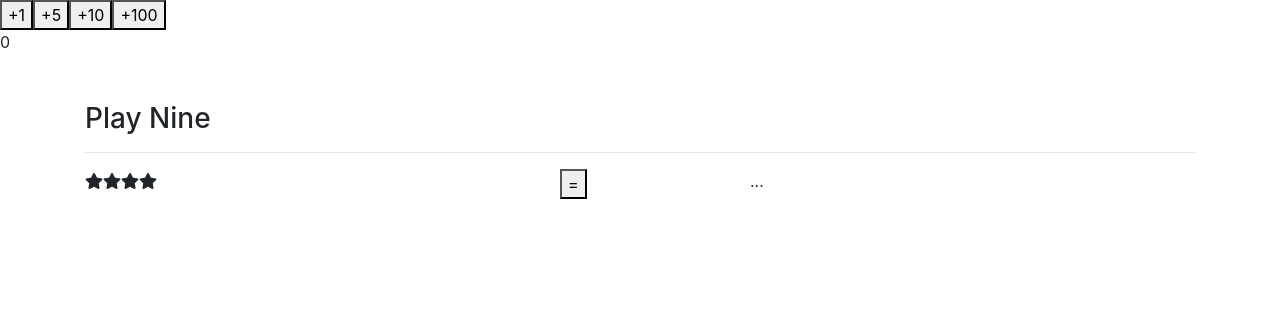
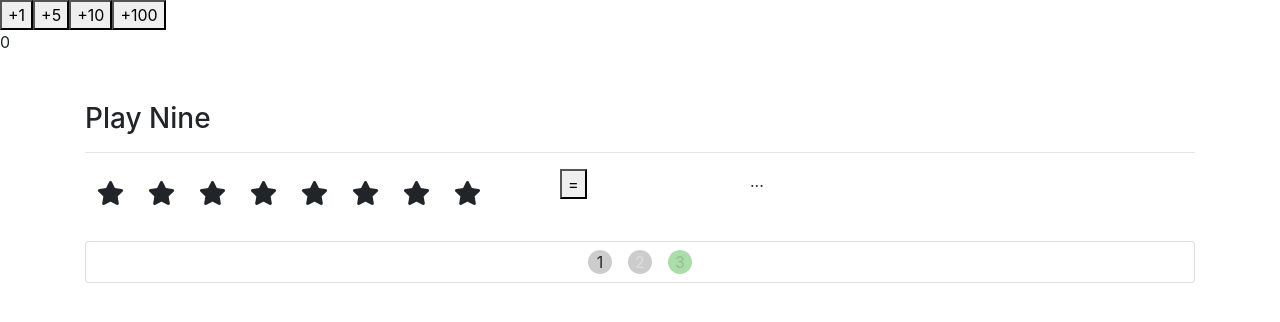
Before and after one commit to bhavik4748/react-webpack-starter, a React app: page / in a window 1280 px wide. Shown: the top 322 px of the page. Built offline with nearby package versions, Linux system fonts and the light colour scheme.

Commit message:
added css and lodash lib

```diff
--- a/package.json
+++ b/package.json
@@ -12,6 +12,7 @@
   "dependencies": {
     "bootstrap": "^4.1.1",
     "font-awesome": "^4.7.0",
+    "lodash": "^4.17.10",
     "react": "^16.3.1",
     "react-dom": "^16.3.1"
   },
--- a/src/components/App2.js
+++ b/src/components/App2.js
@@ -2,12 +2,14 @@
 
 
 const Stars = function (props) {
+    const numberOfStars = 1 + Math.floor(Math.random() * 9);
+    let stars = [];
+    for (let i = 0; i < numberOfStars; ++i) {
+        stars.push(<i key={i} className="fa fa-star"  ></i>);
+    }
     return (
         <div className="col-5">
-            <i className="fa fa-star"></i>
-            <i className="fa fa-star"></i>
-            <i className="fa fa-star"></i>
-            <i className="fa fa-star"></i>
+            {stars}
         </div>
     );
 }
@@ -28,6 +30,19 @@
     );
 }
 
+
+const Numbers = function (props) {
+    return (
+        <div className="card text-center">
+            <div>
+                <span>1</span>
+                <span className="selected">2</span>
+                <span className="used">3</span>
+            </div>
+        </div>
+    );
+}
+
 class Game extends Component {
     render() {
         return (
@@ -39,6 +54,8 @@
                     <Button />
                     <Answer />
                 </div>
+                <br />
+                <Numbers />
             </div>
         )
     }
--- a/src/index.html
+++ b/src/index.html
@@ -11,6 +11,8 @@
 
   <link rel="stylesheet" href="https://use.fontawesome.com/releases/v5.0.13/css/all.css" integrity="sha384-DNOHZ68U8hZfKXOrtjWvjxusGo9WQnrNx2sqG0tfsghAvtVlRW3tvkXWZh58N9jp"
     crossorigin="anonymous">
+
+  <link href="src/style.css" rel="stylesheet">
   <title>My React App</title>
 </head>
 
--- /dev/null
+++ b/src/style.css
@@ -0,0 +1,26 @@
+.fa-star {
+    margin: 0.5em;
+    font-size: 24px;
+}
+
+span{
+    display: inline-block;
+    margin: 0.5em;
+    text-align: center;
+    background-color: #ccc;
+    width: 24px;
+    border-radius: 50%;
+    cursor: pointer;
+}
+
+.selected {
+background-color: #ccc;
+color: #ddd;
+cursor: not-allowed;
+}
+
+.used {
+    background-color: #aaddaa;
+    color: #99bb99;
+    cursor: not-allowed;
+    }
```
